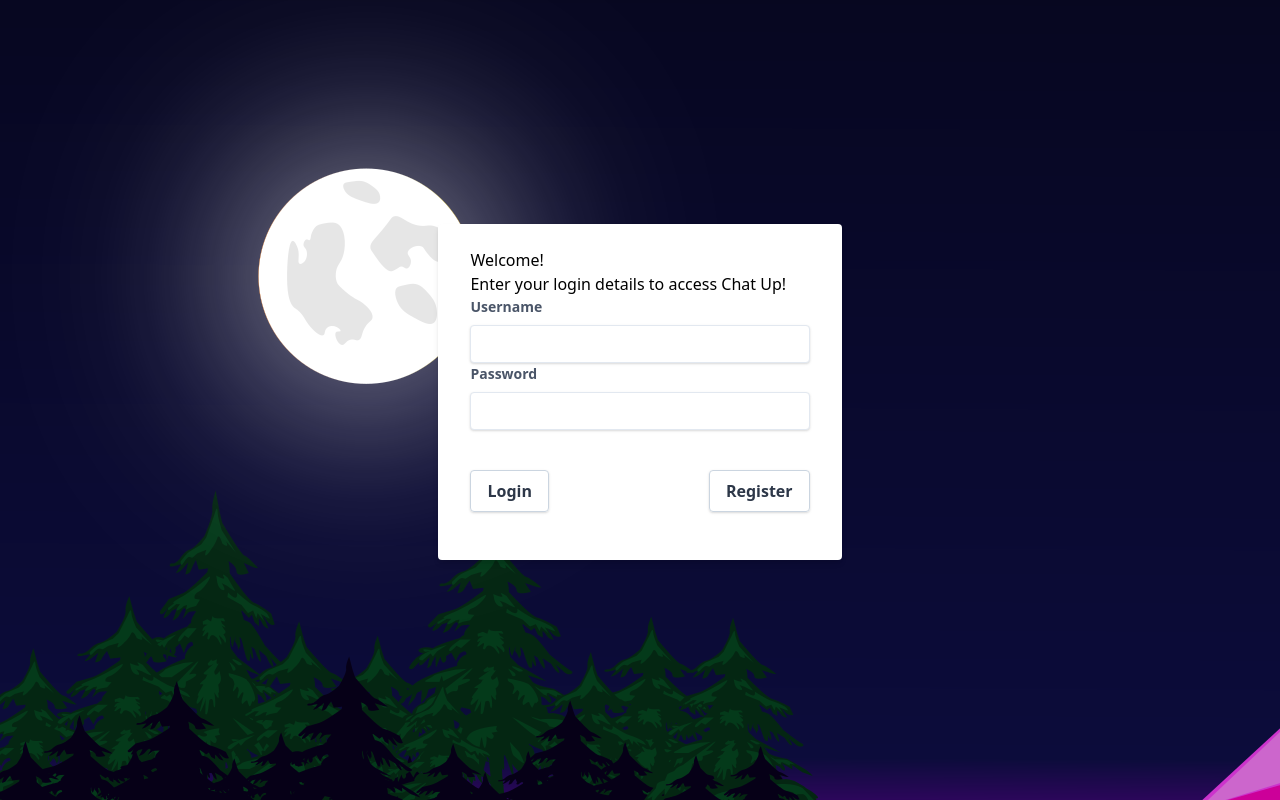
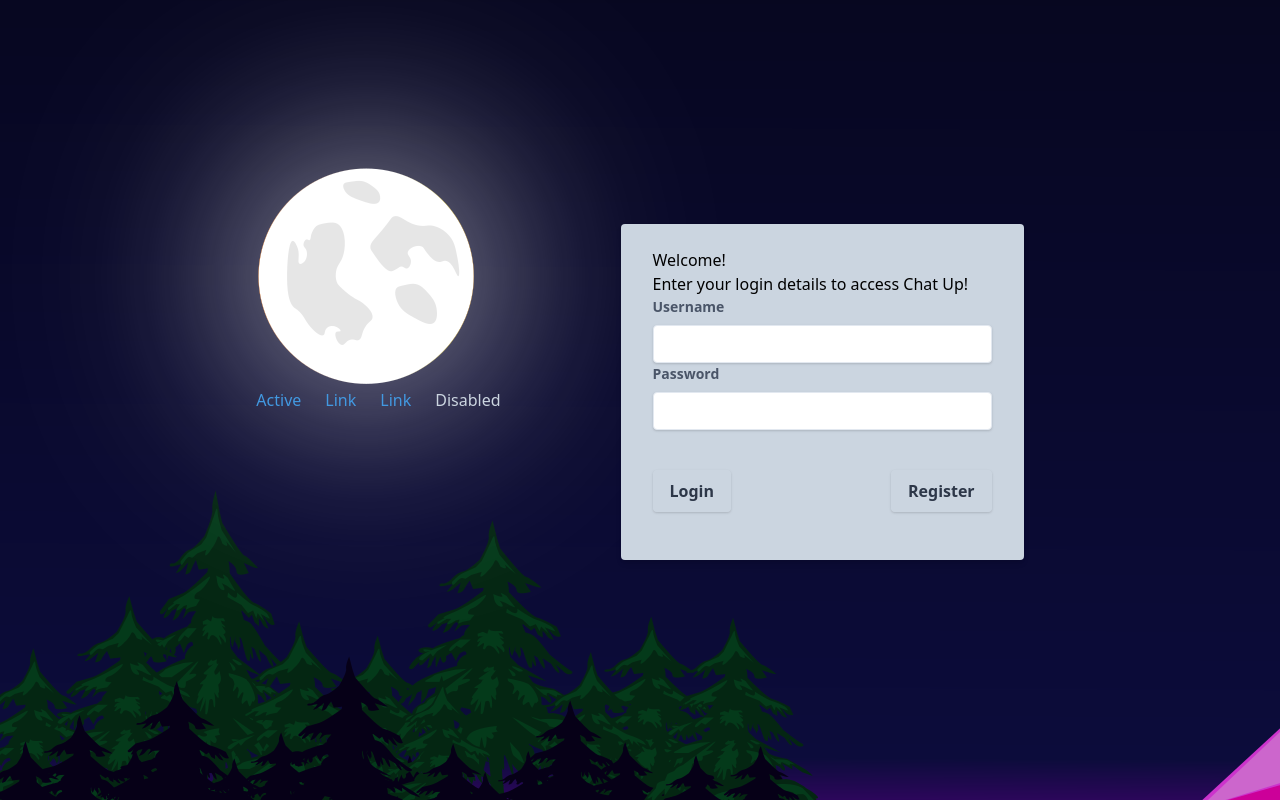
Before and after one commit to MarkusLucero/ChatApp, a React (Create React App) app in the folder frontend/: page / in a window 1280 px wide. Built offline with nearby package versions, Linux system fonts and the light colour scheme; the HTML template or start-up script is replaced by a standard one.

Commit message:
nav in progress

```diff
--- a/frontend/src/components/Login/Login.js
+++ b/frontend/src/components/Login/Login.js
@@ -88,10 +88,32 @@ const Login = () => {
       style={{
         backgroundImage: "url(" + require("../../background_night.png") + ")",
       }}
-      className="flex items-center justify-center h-screen bg-scroll"
+      className="flex items-center justify-center h-screen bg-scroll "
     >
+      <ul className="flex justify-center mr-24">
+        <li className="mr-6">
+          <a className="text-blue-500 hover:text-blue-800" href="#">
+            Active
+          </a>
+        </li>
+        <li className="mr-6">
+          <a className="text-blue-500 hover:text-blue-800" href="#">
+            Link
+          </a>
+        </li>
+        <li className="mr-6">
+          <a className="text-blue-500 hover:text-blue-800" href="#">
+            Link
+          </a>
+        </li>
+        <li className="mr-6">
+          <a className="text-gray-400 cursor-not-allowed" href="#">
+            Disabled
+          </a>
+        </li>
+      </ul>
       <form
-        className="bg-white shadow-md rounded px-8 pt-6 pb-8 mb-4 "
+        className="bg-gray-400 shadow-md rounded px-8 pt-6 pb-8 mb-4 "
         onSubmit={formik.handleSubmit}
       >
         <p className=" justify-center">Welcome!</p>
--- a/frontend/src/components/Register/Register.js
+++ b/frontend/src/components/Register/Register.js
@@ -71,6 +71,12 @@ const Register = ({ history }) => {
     },
   });
   return (
+    <div
+      style={{
+        backgroundImage: "url(" + require("../../background_night.png") + ")",
+      }}
+      className="flex items-center justify-center h-screen bg-scroll"
+    >
       <div className="flex items-center justify-center h-screen">
         <form
           className="bg-white shadow-md rounded px-8 pt-6 pb-8 mb-4 "
@@ -133,6 +139,7 @@ const Register = ({ history }) => {
           </div>
         </form>
       </div>
+    </div>
   );
 };
 
```
Lines whose indentation alone changed are shown as unchanged.
